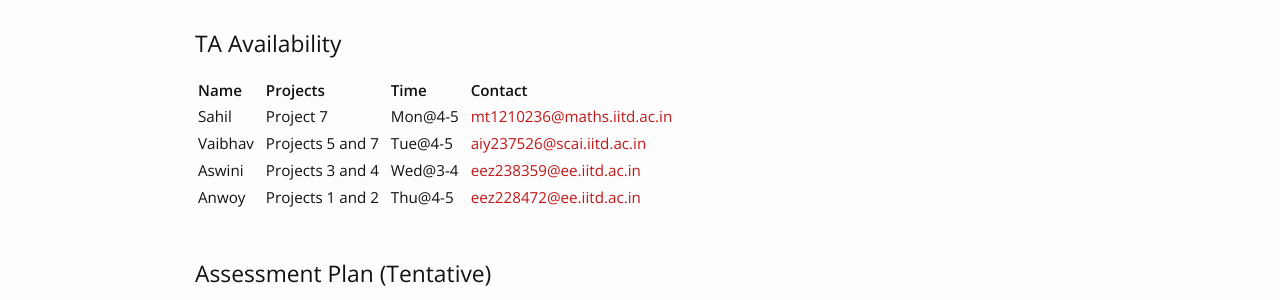
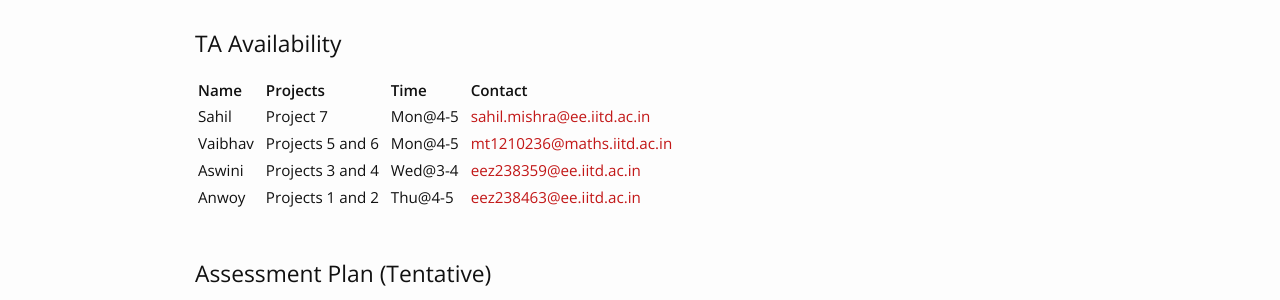
Before and after one commit to lcs2-iitd/ELL884-2402, a Jekyll site: the page built from index.md, in a window 1280 px wide. Shown: the part 1090-1390 px from the top of the page. Built offline with Jekyll 4.4.1, drawn with Linux system fonts in a browser that asks for light colours; nearby versions of some CDN libraries.

Commit message:
Update home.html

```diff
--- a/_layouts/home.html
+++ b/_layouts/home.html
@@ -28,13 +28,13 @@ layout: default
             <td>Sahil&nbsp;&nbsp;</td>
             <td>Project 7&nbsp;&nbsp;</td>
             <td>Mon@4-5&nbsp;&nbsp;</td>
-            <td><a href="mailto:mt1210236@ee.iitd.ac.in">mt1210236@maths.iitd.ac.in</a></td>
+            <td><a href="sahil.mishra@ee.iitd.ac.in">sahil.mishra@ee.iitd.ac.in</a></td>
         </tr>
         <tr>
             <td>Vaibhav&nbsp;&nbsp;</td>
-            <td>Projects 5 and 7&nbsp;&nbsp;</td>
-            <td>Tue@4-5&nbsp;&nbsp;</td>
-            <td><a href="mailto:aiy237526@scai.iitd.ac.in">aiy237526@scai.iitd.ac.in</a></td>
+            <td>Projects 5 and 6&nbsp;&nbsp;</td>
+            <td>Mon@4-5&nbsp;&nbsp;</td>
+            <td><a href="mailto:mt1210236@maths.iitd.ac.in">mt1210236@maths.iitd.ac.in</a></td>
         </tr>
         <tr>
             <td>Aswini&nbsp;&nbsp;</td>
@@ -46,7 +46,7 @@ layout: default
             <td>Anwoy&nbsp;&nbsp;</td>
             <td>Projects 1 and 2&nbsp;&nbsp;</td>
             <td>Thu@4-5&nbsp;&nbsp;</td>
-            <td><a href="mailto:eez228472@ee.iitd.ac.in">eez228472@ee.iitd.ac.in</a></td>
+            <td><a href="mailto:eez238463@ee.iitd.ac.in">eez238463@ee.iitd.ac.in</a></td>
         </tr>
     </table>
     <br>
```
